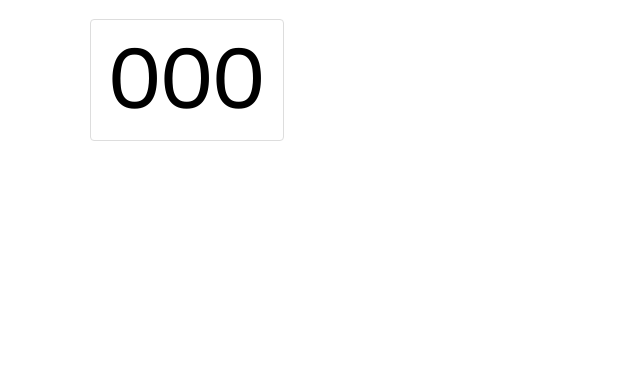
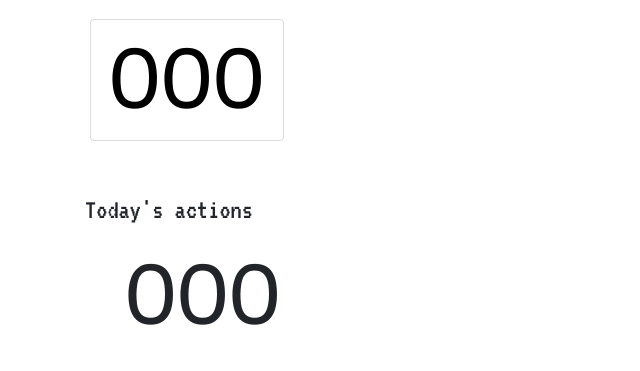
Before and after one commit to bjornkri/hbit, a Django app: template hbit/templates/habits/habit_list.html in a window 1280 px wide. Shown: the part 146-517 px from the top of the page, without its empty margins (0-640 px from the left). Run offline with Django 3.2, Linux system fonts and the light colour scheme; the template is opened without the code that fills it: values that come from a table or form of the project are taken from there, others are empty; tables that the repository leaves empty hold one stand-in row (values such as "Sample post"); some libraries are stand-ins or nearby versions.

Commit message:
Show today's actions

```diff
--- a/hbit/habits/views.py
+++ b/hbit/habits/views.py
@@ -1,9 +1,11 @@
 # -*- coding: utf-8 -*-
 from __future__ import unicode_literals
 
+from django.utils import timezone
 from django.views.generic import ListView
 
 from habits.models import Habit
+from actions.models import Action
 from actions.forms import ActionForm
 
 
@@ -17,4 +19,8 @@ class HabitListView(ListView):
     def get_context_data(self, **kwargs):
         context = super(HabitListView, self).get_context_data(**kwargs)
         context['form'] = ActionForm()
+        context['todays_actions'] = Action.objects.filter(
+            habit__user=self.request.user,
+            timestamp__date=timezone.now()
+        )
         return context
--- a/hbit/templates/habits/habit_list.html
+++ b/hbit/templates/habits/habit_list.html
@@ -42,4 +42,19 @@
       {% endfor %}
     </div>
   </div>
+
+  <div class="row mt-5">
+    <div class="col">
+    {% if todays_actions %}
+      <h3>Today's actions</h3>
+      <ul class="actionlist">
+      {% for action in todays_actions %}
+        <li class="actionlist-item" data-toggle="tooltip" data-placement="bottom" title="{{ action.description }}">
+          {{ action.habit.code }}
+        </li>
+      {% endfor %}
+      </ul>
+    {% endif %}
+    </div>
+  </div>
 {% endblock content %}
```
Lines whose indentation alone changed are shown as unchanged.
